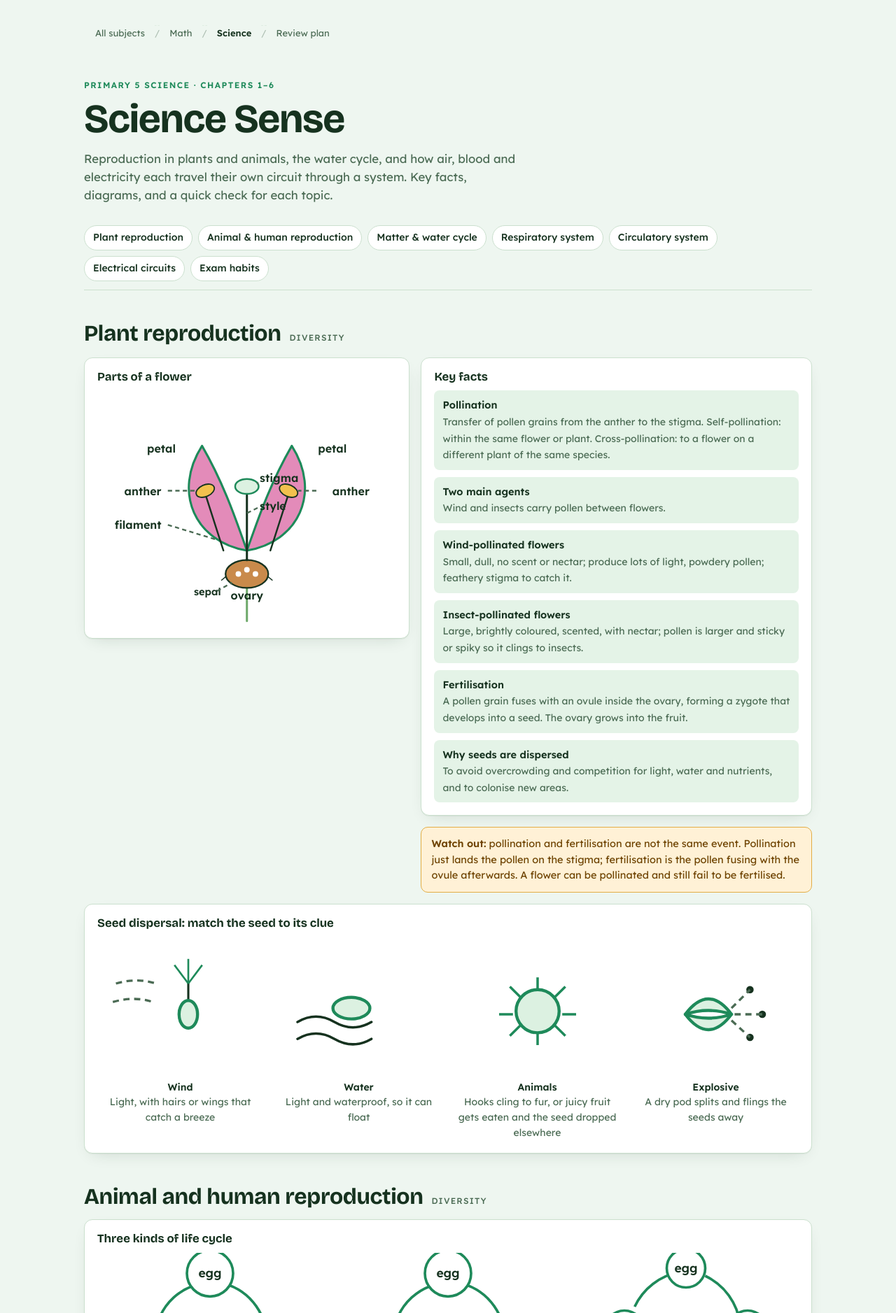
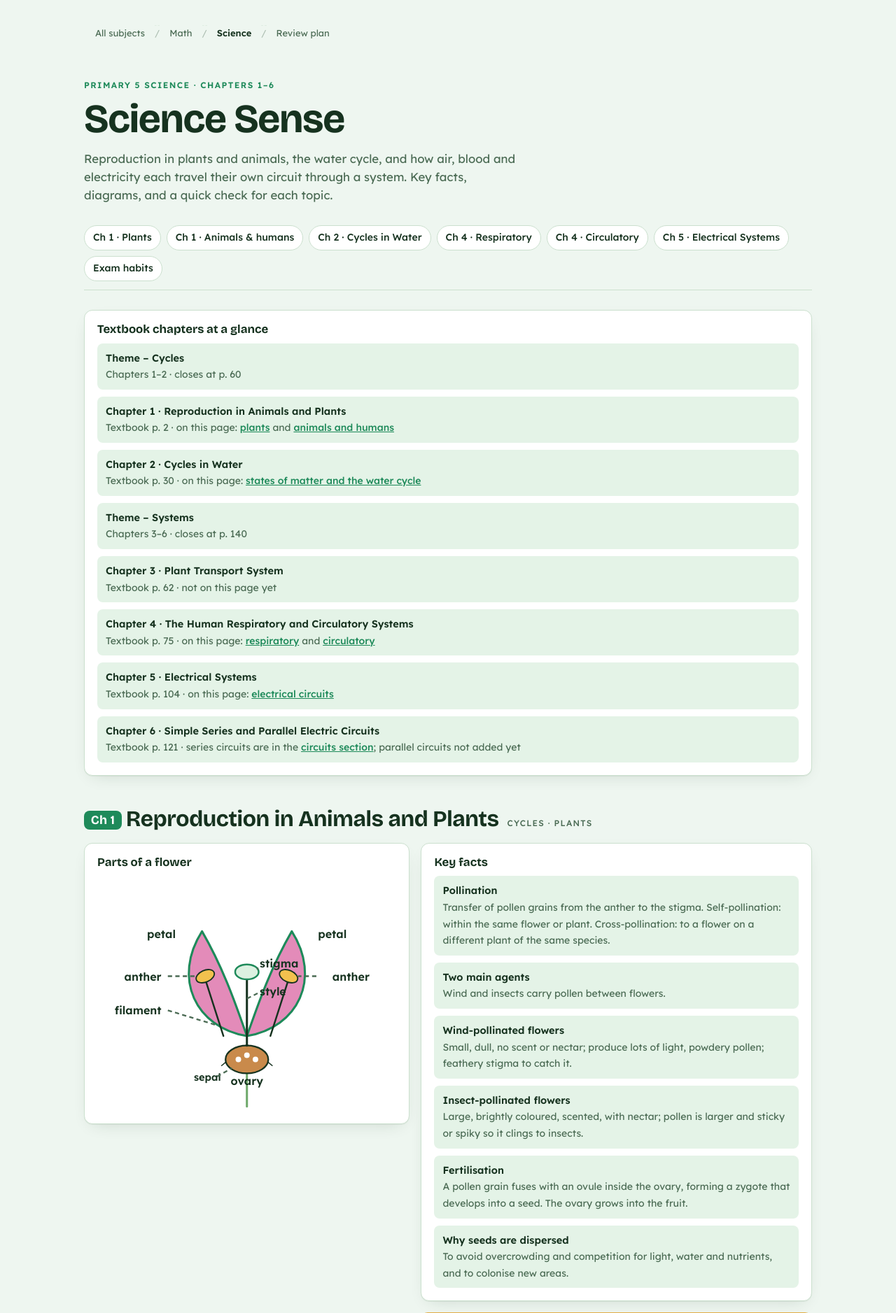
Before and after one commit to jicheng17/PSLE, a Flask app: page /science in a window 1280 px wide. Shown: the top 1877 px of the page at 70% size. Run offline with Flask 3, Linux system fonts and the light colour scheme.

Commit message:
Use textbook chapter numbers and full chapter titles on Science pages
Science Sense section headings now carry the chapter number and the
exact chapter title from the son's P5 Science textbook contents page
(Ch 1 Reproduction in Animals and Plants, Ch 2 Cycles in Water,
Ch 4 The Human Respiratory and Circulatory Systems, Ch 5 Electrical
Systems), with the textbook's Cycles/Systems themes as tags. Added a
"Textbook chapters at a glance" panel with page numbers that marks
Ch 3 (Plant Transport System) and parallel circuits (Ch 6) as not
written up yet. Review Plan task labels now show chapter numbers too.

Co-Authored-By: Claude Sonnet 5.5 <noreply@anthropic.com>
Claude-Session: https://claude.ai/code/session_01FkfcztMtycLp7xn56J8xHJ

```diff
--- a/templates/science.html
+++ b/templates/science.html
@@ -77,6 +77,9 @@
   .sec { margin-top: 44px; scroll-margin-top: 80px; }
   .sec-head { display: flex; align-items: baseline; gap: 12px; flex-wrap: wrap; margin-bottom: 14px; }
   .sec-head h2 { font-size: clamp(1.5rem, 4.2vw, 2rem); font-weight: 700; letter-spacing: -.01em; }
+  .rules a { color: var(--accent); font-weight: 500; }
+  .rules a:hover { text-decoration: none; }
+  .chno { display: inline-block; font-family: var(--display); font-size: .55em; font-weight: 700; letter-spacing: .02em; color: var(--on-accent); background: var(--accent); border-radius: 8px; padding: .2em .55em; margin-right: .35em; vertical-align: .18em; white-space: nowrap; }
   .strand { font-size: 12px; letter-spacing: .1em; text-transform: uppercase; color: var(--muted); font-weight: 500; }
   .cols { display: grid; gap: 16px; grid-template-columns: minmax(0, 1fr); align-items: start; margin-top: 16px; }
   @media (min-width: 820px) { .cols { grid-template-columns: minmax(0, 5fr) minmax(0, 6fr); } }
@@ -163,18 +166,34 @@
   </header>
 
   <nav class="nav" aria-label="Topics">
-    <a href="#plants">Plant reproduction</a>
-    <a href="#animals">Animal &amp; human reproduction</a>
-    <a href="#matter">Matter &amp; water cycle</a>
-    <a href="#lungs">Respiratory system</a>
-    <a href="#heart">Circulatory system</a>
-    <a href="#circuits">Electrical circuits</a>
+    <a href="#plants">Ch 1 · Plants</a>
+    <a href="#animals">Ch 1 · Animals &amp; humans</a>
+    <a href="#matter">Ch 2 · Cycles in Water</a>
+    <a href="#lungs">Ch 4 · Respiratory</a>
+    <a href="#heart">Ch 4 · Circulatory</a>
+    <a href="#circuits">Ch 5 · Electrical Systems</a>
     <a href="#habits">Exam habits</a>
   </nav>
 
+  <section class="sec" id="chapters" aria-labelledby="chapters-h" style="margin-top:28px">
+    <div class="panel">
+      <h3 id="chapters-h">Textbook chapters at a glance</h3>
+      <ul class="rules">
+        <li><b>Theme – Cycles</b><span>Chapters 1–2 · closes at p. 60</span></li>
+        <li><b>Chapter 1 · Reproduction in Animals and Plants</b><span>Textbook p. 2 · on this page: <a href="#plants">plants</a> and <a href="#animals">animals and humans</a></span></li>
+        <li><b>Chapter 2 · Cycles in Water</b><span>Textbook p. 30 · on this page: <a href="#matter">states of matter and the water cycle</a></span></li>
+        <li><b>Theme – Systems</b><span>Chapters 3–6 · closes at p. 140</span></li>
+        <li><b>Chapter 3 · Plant Transport System</b><span>Textbook p. 62 · not on this page yet</span></li>
+        <li><b>Chapter 4 · The Human Respiratory and Circulatory Systems</b><span>Textbook p. 75 · on this page: <a href="#lungs">respiratory</a> and <a href="#heart">circulatory</a></span></li>
+        <li><b>Chapter 5 · Electrical Systems</b><span>Textbook p. 104 · on this page: <a href="#circuits">electrical circuits</a></span></li>
+        <li><b>Chapter 6 · Simple Series and Parallel Electric Circuits</b><span>Textbook p. 121 · series circuits are in the <a href="#circuits">circuits section</a>; parallel circuits not added yet</span></li>
+      </ul>
+    </div>
+  </section>
+
   <!-- 1. PLANT REPRODUCTION -->
   <section class="sec" id="plants" aria-labelledby="plants-h">
-    <div class="sec-head"><h2 id="plants-h">Plant reproduction</h2><span class="strand">Diversity</span></div>
+    <div class="sec-head"><h2 id="plants-h"><span class="chno">Ch 1</span>Reproduction in Animals and Plants</h2><span class="strand">Cycles · Plants</span></div>
     <div class="cols">
       <div class="panel">
         <h3>Parts of a flower</h3>
@@ -277,7 +296,7 @@
 
   <!-- 2. ANIMAL/HUMAN REPRODUCTION -->
   <section class="sec" id="animals" aria-labelledby="animals-h">
-    <div class="sec-head"><h2 id="animals-h">Animal and human reproduction</h2><span class="strand">Diversity</span></div>
+    <div class="sec-head"><h2 id="animals-h"><span class="chno">Ch 1</span>Reproduction in Animals and Plants</h2><span class="strand">Cycles · Animals and humans</span></div>
     <div class="panel">
       <h3>Three kinds of life cycle</h3>
       <div class="figs">
@@ -347,7 +366,7 @@
 
   <!-- 3. MATTER & WATER CYCLE -->
   <section class="sec" id="matter" aria-labelledby="matter-h">
-    <div class="sec-head"><h2 id="matter-h">States of matter and the water cycle</h2><span class="strand">Cycles</span></div>
+    <div class="sec-head"><h2 id="matter-h"><span class="chno">Ch 2</span>Cycles in Water</h2><span class="strand">Cycles · States of matter and the water cycle</span></div>
     <div class="panel">
       <h3>Changing state</h3>
       <svg viewBox="0 0 480 170" role="img" aria-label="Solid, liquid and gas particle diagrams. Melting turns solid to liquid and freezing turns liquid to solid; evaporation or boiling turns liquid to gas and condensation turns gas to liquid.">
@@ -435,7 +454,7 @@
 
   <!-- 4. RESPIRATORY -->
   <section class="sec" id="lungs" aria-labelledby="lungs-h">
-    <div class="sec-head"><h2 id="lungs-h">The respiratory system</h2><span class="strand">Systems</span></div>
+    <div class="sec-head"><h2 id="lungs-h"><span class="chno">Ch 4</span>The Human Respiratory and Circulatory Systems</h2><span class="strand">Systems · Respiratory</span></div>
     <div class="cols">
       <div class="panel">
         <h3>Path of air</h3>
@@ -485,7 +504,7 @@
 
   <!-- 5. CIRCULATORY -->
   <section class="sec" id="heart" aria-labelledby="heart-h">
-    <div class="sec-head"><h2 id="heart-h">The circulatory system</h2><span class="strand">Systems</span></div>
+    <div class="sec-head"><h2 id="heart-h"><span class="chno">Ch 4</span>The Human Respiratory and Circulatory Systems</h2><span class="strand">Systems · Circulatory</span></div>
     <div class="cols">
       <div class="panel">
         <h3>Heart and blood vessels</h3>
@@ -539,7 +558,7 @@
 
   <!-- 6. CIRCUITS -->
   <section class="sec" id="circuits" aria-labelledby="circuits-h">
-    <div class="sec-head"><h2 id="circuits-h">Electrical circuits</h2><span class="strand">Systems</span></div>
+    <div class="sec-head"><h2 id="circuits-h"><span class="chno">Ch 5</span>Electrical Systems</h2><span class="strand">Systems · includes series circuits from Ch 6</span></div>
     <div class="panel">
       <h3>Closed circuit vs open circuit</h3>
       <div class="figs" style="grid-template-columns:repeat(auto-fit,minmax(200px,1fr))">
@@ -621,7 +640,7 @@
     </ul>
   </section>
 
-  <footer>Content follows the general MOE Primary 5 Science themes (Diversity, Cycles, Systems). Check your son's own textbook for the exact chapter order and any school-specific detail.</footer>
+  <footer>Chapter numbers, titles and page numbers follow the contents page of your son's Primary 5 Science textbook (Theme – Cycles: Chapters 1–2; Theme – Systems: Chapters 3–6). Chapters not yet written up are marked above.</footer>
 </div>
 
 </body>
```
Also changed, not shown: templates/plan.html (+10 -10 lines).
